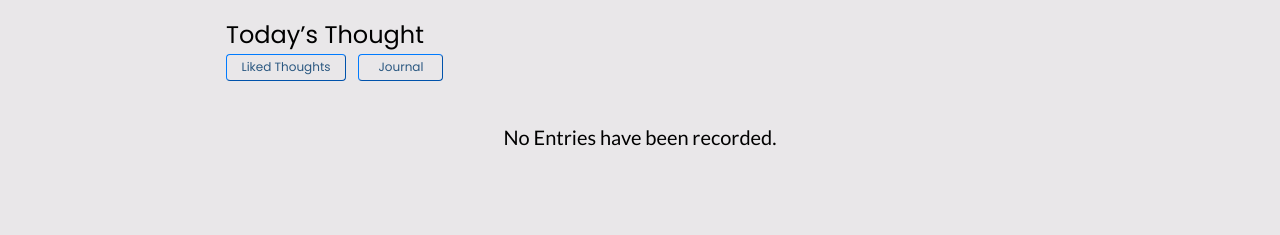
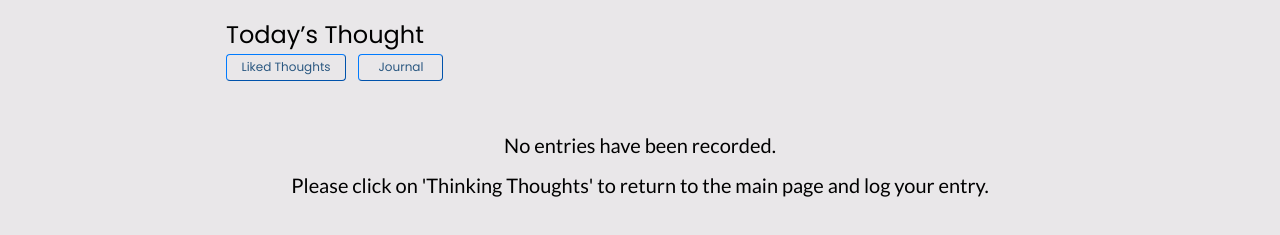
Before and after one commit to d-tak/ajax-project, a website: page index.html in a window 1280 px wide. Both pictures are taken after a click on the button "Liked Thoughts". Shown: the part 73-308 px from the top of the page. Drawn offline with Linux system fonts and the light colour scheme; no server answers.

Commit message:
updated user message

```diff
--- a/css/styles.css
+++ b/css/styles.css
@@ -226,4 +226,5 @@ i {
   color: black;
   text-decoration: none;
   text-align: center;
+  line-height: 2.5rem;
 }
--- a/index.html
+++ b/index.html
@@ -57,7 +57,8 @@
             <div class="entry view">
               <button class="nav-liked-thoughts" type="submit">Liked Thoughts</button>
               <button class="nav-journal" type="submit">Journal</button>
-              <p class="yomama">No Entries have been recorded.</p>
+              <p class="yomama">No entries have been recorded.<br>
+                Please click on 'Thinking Thoughts' to return to the main page and log your entry.</p>
 
             </div>
 
```
